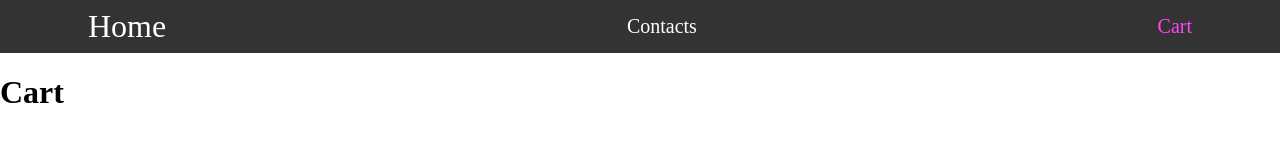
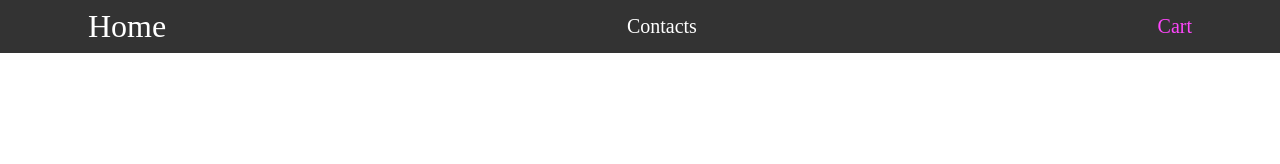
Before and after one commit to vanGit1/pro, a React (Vite) app: page /cart in a window 1280 px wide. Shown: the top 164 px of the page. Built offline with nearby package versions, Linux system fonts and the light colour scheme.

Commit message:
add cartItems

```diff
--- a/src/pages/Cart.jsx
+++ b/src/pages/Cart.jsx
@@ -1,9 +1,13 @@
-import React from 'react'
+import React from 'react';
 
-const Cart = () => {
-  return (
-    <h1>Cart</h1>
-  )
-}
+const Cart = ({ cartItems }) => {
+	return (
+		<div >
+			{cartItems.map(item => (
+				<p>{item.firstName}</p>
+			))}
+		</div>
+	);
+};
 
-export default Cart
+export default Cart;
```
